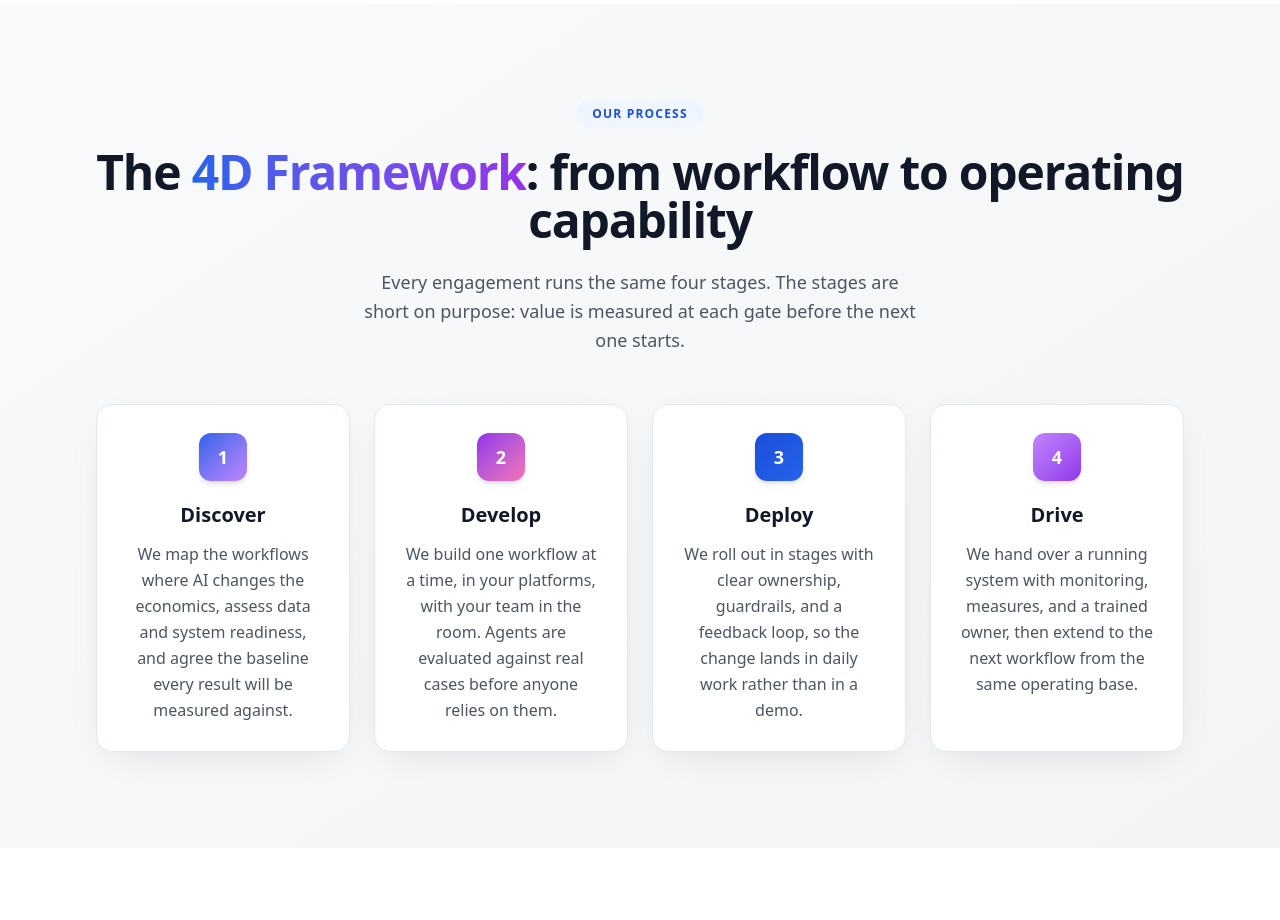
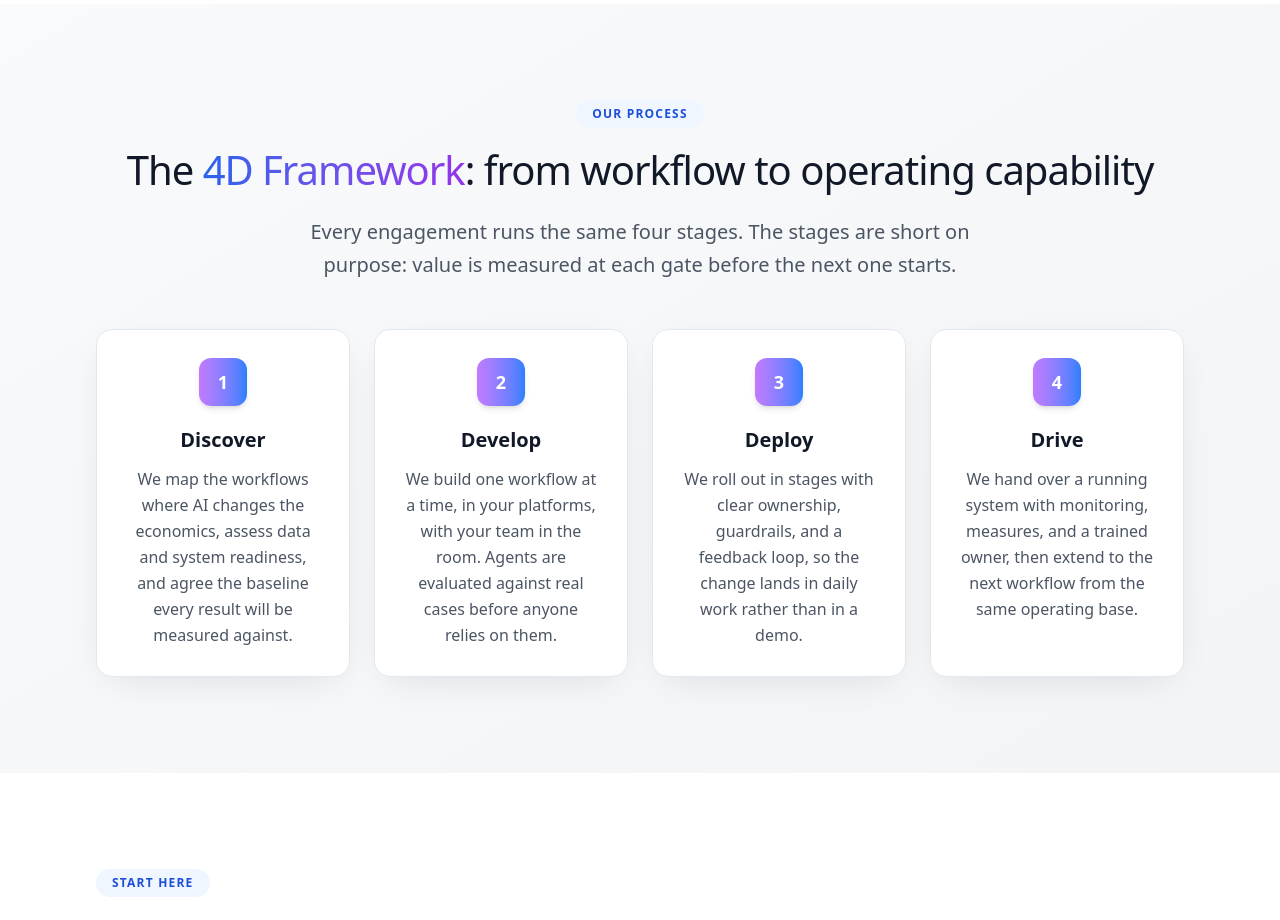
Before and after one commit to Mark-Alvy/appliedaicg-site-v1.2, a React (Vite) app: page / in a window 1280 px wide. Shown: the part 3780-4700 px from the top of the page. Built offline with nearby package versions, Linux system fonts and the light colour scheme.

Commit message:
4D framework heading and badges
Co-Authored-By: Claude Sonnet 5.5 <noreply@anthropic.com>
Claude-Session: https://claude.ai/code/session_01B34hrMBgVoAANP3LECGcaD

```diff
--- a/src/App.tsx
+++ b/src/App.tsx
@@ -240,15 +240,15 @@ function Process() {
       <div className="container-x text-center">
         <Reveal>
           <span className="eyebrow">{process.eyebrow}</span>
-          <h2 className="h2">The <span className="grad-text">4D Framework</span>: from workflow to operating capability</h2>
-          <p className="lead mx-auto">{process.intro}</p>
+          <h2 className="mt-5 text-3xl font-medium tracking-tight text-ink sm:text-4xl lg:text-[40px]">The <span className="grad-text">4D Framework</span>: from workflow to operating capability</h2>
+          <p className="mx-auto mt-6 max-w-[720px] text-base leading-relaxed text-slate sm:text-xl">{process.intro}</p>
         </Reveal>
         <Reveal className="relative mt-12">
           <div className="connector absolute left-[12%] right-[12%] top-6 hidden h-0.5 bg-gradient-to-r from-blue via-violet to-pink md:block" aria-hidden />
           <div className="grid gap-6 md:grid-cols-4">
-            {process.steps.map((s, i) => (
+            {process.steps.map((s) => (
               <div key={s.title} className="card relative text-center">
-                <div className={"tile mx-auto bg-gradient-to-br " + tileGrad[i]}>{s.n}</div>
+                <div className="tile mx-auto bg-gradient-to-r from-purple-400 to-blue-500">{s.n}</div>
                 <h3 className="mt-5 text-xl font-bold text-ink">{s.title}</h3>
                 <p className="mt-3 text-base leading-relaxed text-slate">{s.body}</p>
               </div>
```
